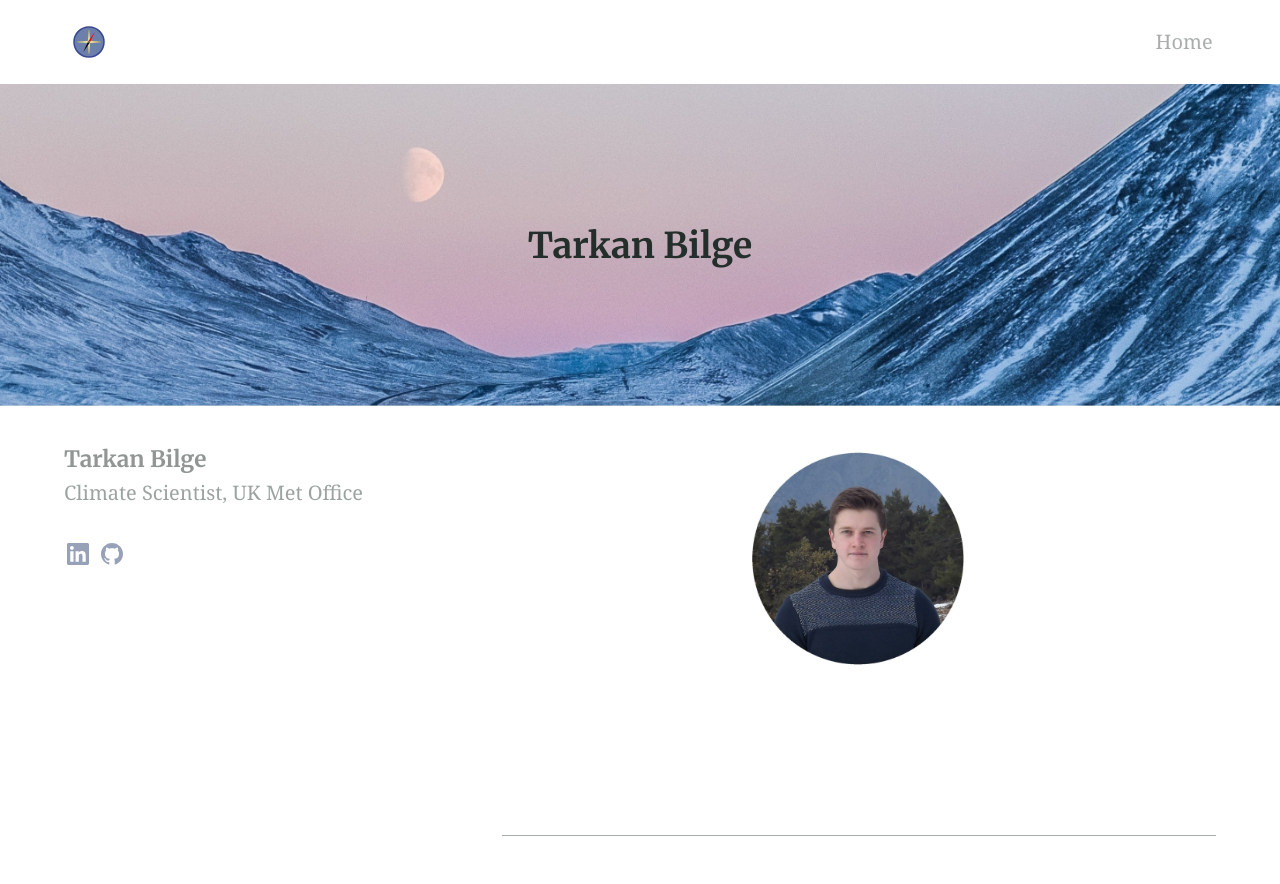
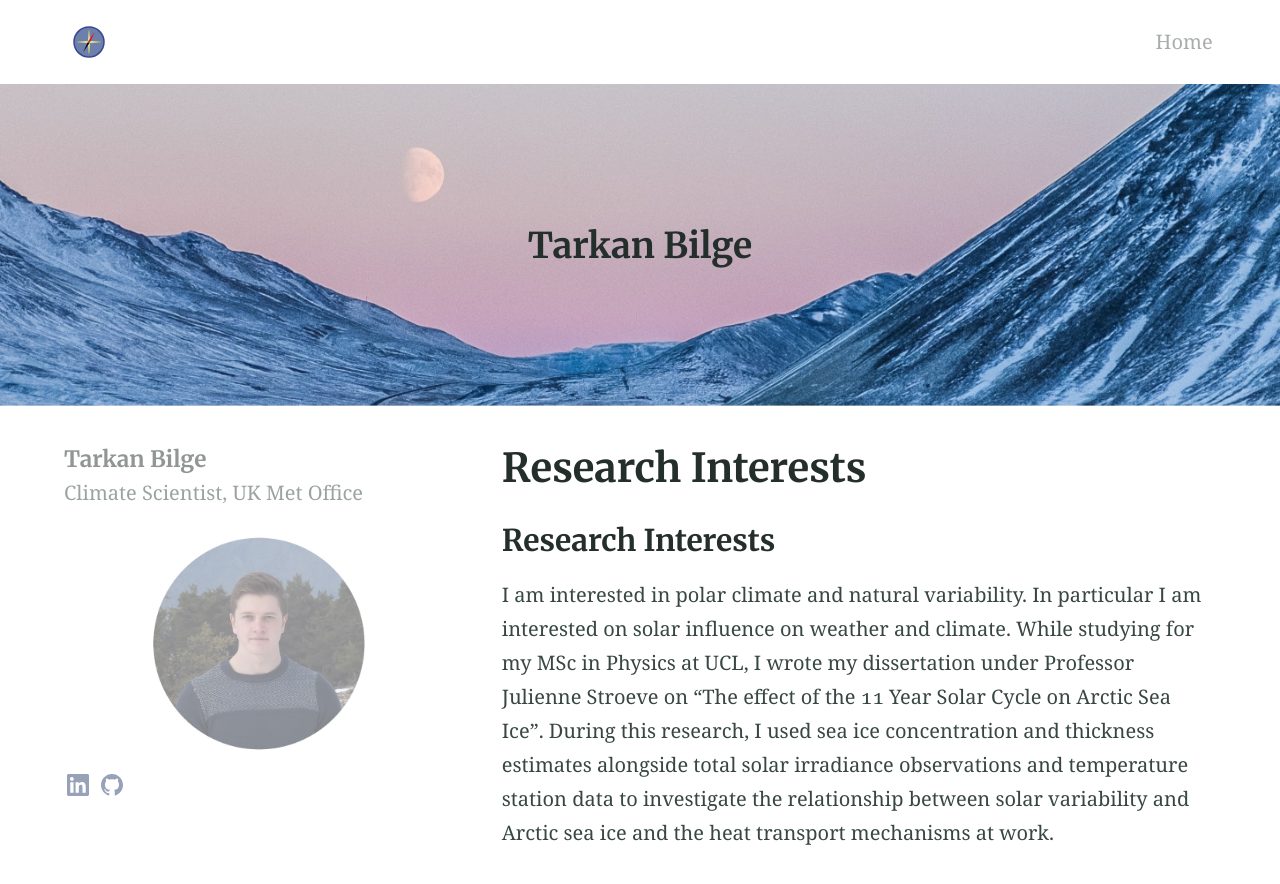
Before and after one commit to tarkanbilge/tarkanbilge.github.io, a Jekyll site: the page built from index.md, in a window 1280 px wide and 900 px high. Shown: the top 884 px of the window. Built offline with Jekyll 4.4.1, drawn with Linux system fonts in a browser that asks for light colours; our own code applies the rules of GitHub Pages for plain Markdown files.

Commit message:
Moved profile image to aside

```diff
--- a/_includes/site-aside.html
+++ b/_includes/site-aside.html
@@ -9,6 +9,7 @@
     <section class="section  section--description">
       <h5>Tarkan Bilge</h5>
       <p>Climate Scientist, UK Met Office</p>
+      {% include figure.html image="https://tarkanbilge.github.io/assets/web_profile1.jpg" position="center" width="225" height="217" %}
       {% include nav-social.html %}
     </section>
 
--- a/index.md
+++ b/index.md
@@ -4,12 +4,6 @@ feature_text: |
   ## Tarkan Bilge
 feature_image: "https://tarkanbilge.github.io/assets/mountain1.jpg"
 aside: true
----
-
-{% include figure.html image="https://tarkanbilge.github.io/assets/web_profile1.jpg" position="center" width="225" height="217" %}
-
-<br/><br/>
-
 ---
 
 ### Research Interests
```
